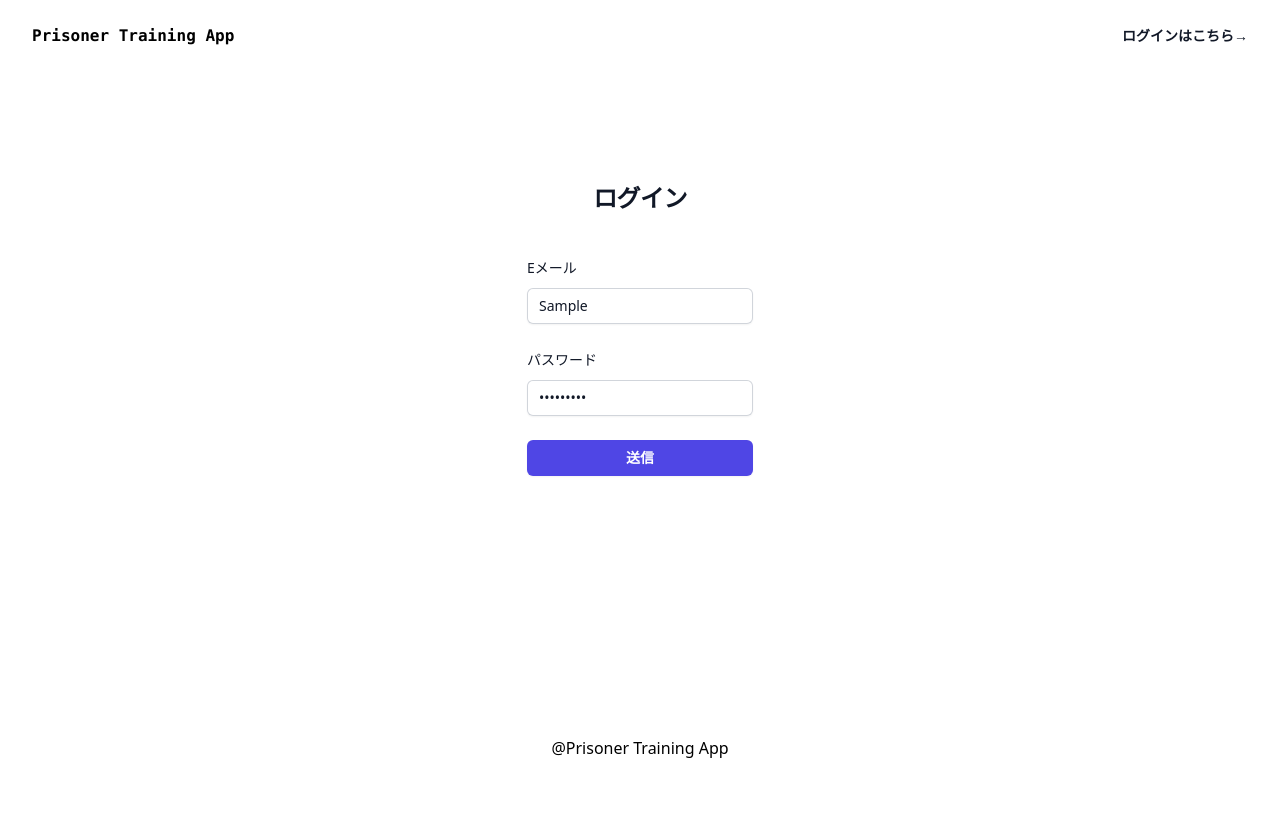
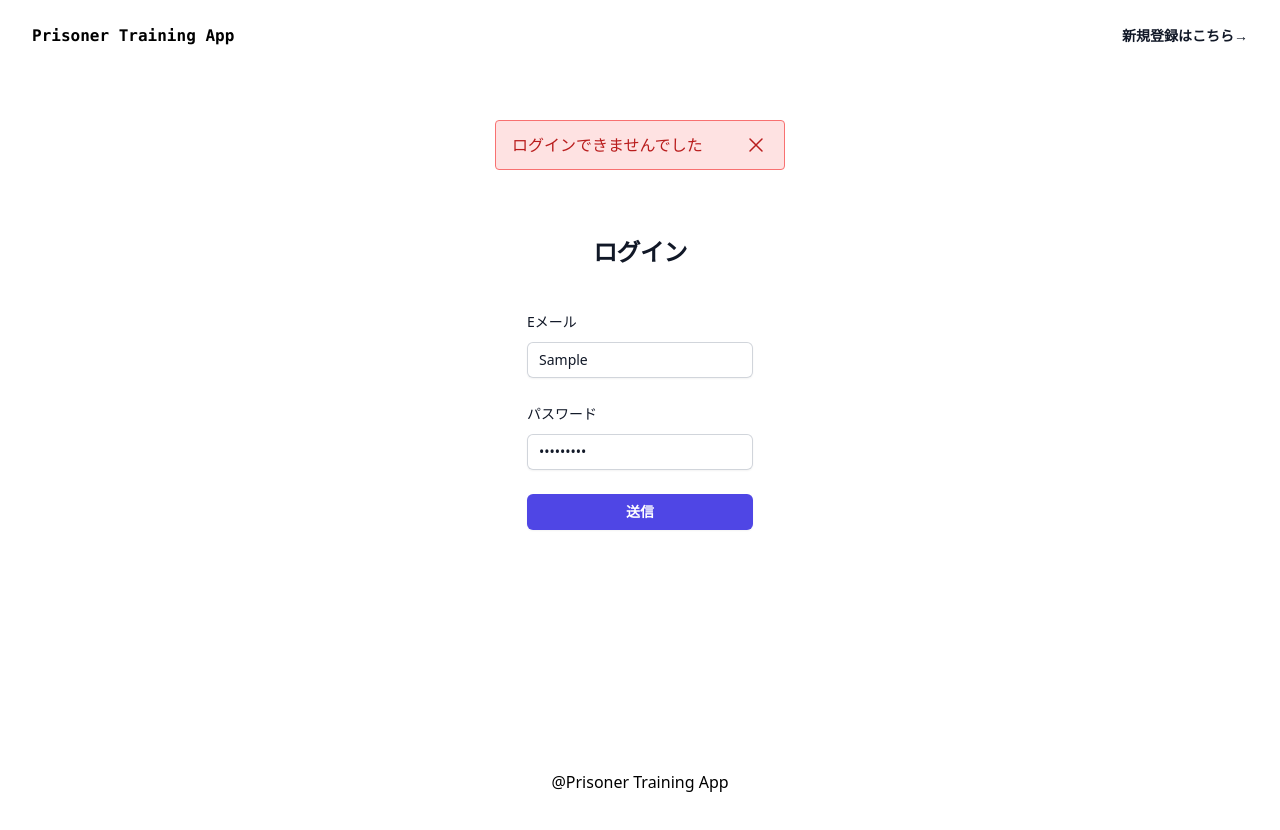
Before and after one commit to Hijikata1869/simplified-prisoner-training-app-frontend, a Next.js app: page /sign-in in a window 1280 px wide. Both pictures are taken after typing "Sample", "Sample123" into the empty fields and a click on the button "送信". Shown: the top 830 px of the page. Before the commit the page ends 800 px from the top, so only its background shows below. Built offline with nearby package versions, Linux system fonts and the light colour scheme; no server answers.

Commit message:
ログインに失敗したときの処理の追加及び、ログイン画面のヘッダーのリンクを変更

```diff
--- a/components/FailedAlert.js
+++ b/components/FailedAlert.js
@@ -3,7 +3,7 @@ import { XMarkIcon } from "@heroicons/react/24/outline";
 export default function FailedAlert({ message, setAlertOpen }) {
   return (
     <div className="bg-red-100 border border-red-400 text-red-700 px-4 py-3 mb-6 rounded relative ">
-      <span>{message}</span>
+      <span className="pr-8">{message}</span>
       <span className="absolute top-0 bottom-0 right-0 px-4 py-3">
         <XMarkIcon
           className="w-6 h-6"
--- a/components/Header.js
+++ b/components/Header.js
@@ -98,6 +98,16 @@ export default function Header() {
           </div>
         ) : (
           <div className="hidden lg:flex lg:flex-1 lg:justify-end md:flex md:flex-1 md:justify-end">
+            {router.pathname === "/sign-in" ? (
+              <Link href="/sign-up">
+                <a
+                  suppressHydrationWarning
+                  className="text-sm font-semibold leading-6 text-gray-900"
+                >
+                  新規登録はこちら<span aria-hidden="true">&rarr;</span>
+                </a>
+              </Link>
+            ) : (
               <Link href="/sign-in">
                 <a
                   suppressHydrationWarning
@@ -106,6 +116,7 @@ export default function Header() {
                   ログインはこちら<span aria-hidden="true">&rarr;</span>
                 </a>
               </Link>
+            )}
           </div>
         )}
       </nav>
--- a/pages/sign-in.js
+++ b/pages/sign-in.js
@@ -3,11 +3,13 @@ import { useRouter } from "next/router";
 import { useCookies } from "react-cookie";
 
 import Layout from "../components/Layout";
+import FailedAlert from "../components/FailedAlert";
 
 export default function SignIn() {
   const router = useRouter();
   const [email, setEmail] = useState("");
   const [password, setPassword] = useState("");
+  const [failedAlertOpen, setFailedAlertOpen] = useState(false);
   const [cookies, setCookie] = useCookies(["_pta_session"]);
 
   const login = async (e) => {
@@ -35,6 +37,9 @@ export default function SignIn() {
         })
         .then((user) => {
           router.push(`users/${user.id}`);
+        })
+        .catch(() => {
+          setFailedAlertOpen(true);
         });
     } catch (err) {
       console.error(err);
@@ -43,6 +48,12 @@ export default function SignIn() {
 
   return (
     <Layout title="ログイン">
+      {failedAlertOpen ? (
+        <FailedAlert
+          message="ログインできませんでした"
+          setAlertOpen={setFailedAlertOpen}
+        />
+      ) : null}
       <div className="flex min-h-full flex-1 flex-col justify-center px-6 lg:px-8 lg:pb-40">
         <div className="sm:mx-auto sm:w-full sm:max-w-sm">
           <h2 className="mt-10 text-center text-2xl font-bold leading-9 tracking-tight text-gray-900">
```
Lines whose indentation alone changed are shown as unchanged.
